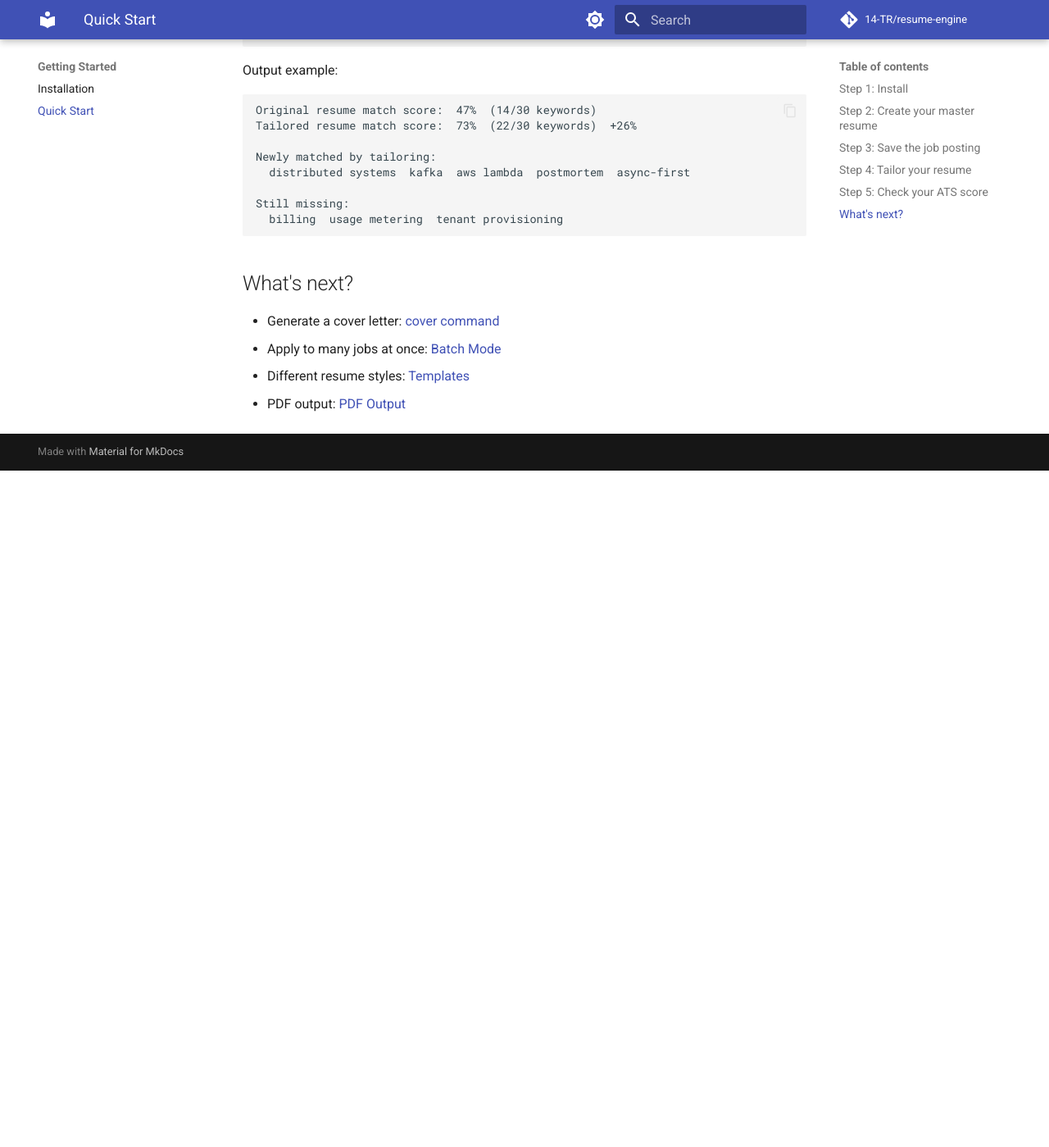
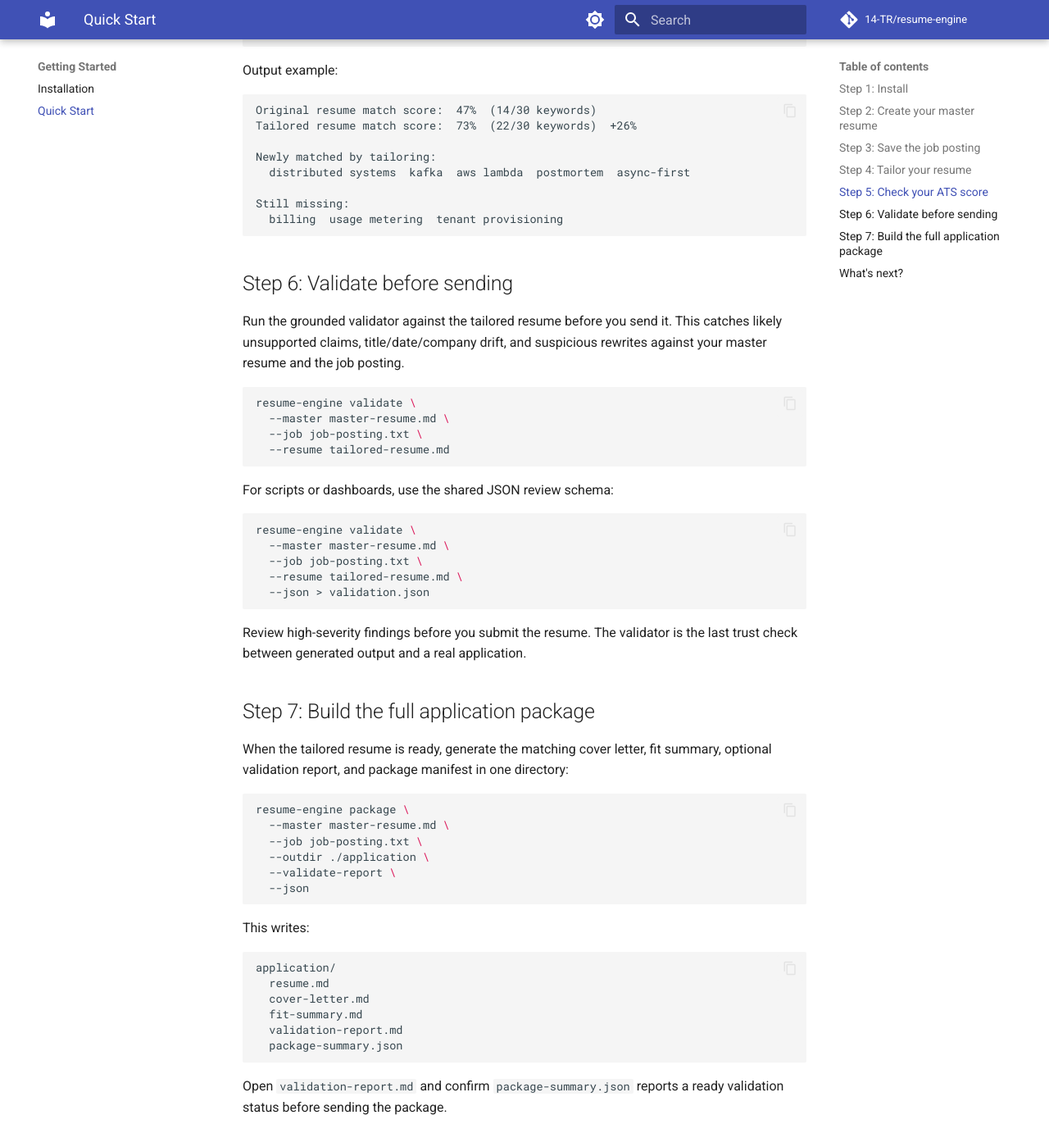
Before and after one commit to 14-TR/resume-engine, an MkDocs documentation site: the page built from docs/getting-started/quickstart.md, in a window 1280 px wide and 1400 px high, scrolled down 1931 px. Shown: the whole window at 82% size. Built offline with MkDocs 1.6.1 and Material for MkDocs 9.7.7, drawn with Linux system fonts in a browser that asks for light colours; comment, search, counter and statistics services are not loaded; before the commit the page ends 2505 px from its top, so only the background shows below that.

Commit message:
docs: extend quickstart trust handoff (#67)

````diff
--- a/docs/getting-started/quickstart.md
+++ b/docs/getting-started/quickstart.md
@@ -94,6 +94,55 @@ Still missing:
   billing  usage metering  tenant provisioning
 ```
 
+## Step 6: Validate before sending
+
+Run the grounded validator against the tailored resume before you send it. This catches likely unsupported claims, title/date/company drift, and suspicious rewrites against your master resume and the job posting.
+
+```bash
+resume-engine validate \
+  --master master-resume.md \
+  --job job-posting.txt \
+  --resume tailored-resume.md
+```
+
+For scripts or dashboards, use the shared JSON review schema:
+
+```bash
+resume-engine validate \
+  --master master-resume.md \
+  --job job-posting.txt \
+  --resume tailored-resume.md \
+  --json > validation.json
+```
+
+Review high-severity findings before you submit the resume. The validator is the last trust check between generated output and a real application.
+
+## Step 7: Build the full application package
+
+When the tailored resume is ready, generate the matching cover letter, fit summary, optional validation report, and package manifest in one directory:
+
+```bash
+resume-engine package \
+  --master master-resume.md \
+  --job job-posting.txt \
+  --outdir ./application \
+  --validate-report \
+  --json
+```
+
+This writes:
+
+```text
+application/
+  resume.md
+  cover-letter.md
+  fit-summary.md
+  validation-report.md
+  package-summary.json
+```
+
+Open `validation-report.md` and confirm `package-summary.json` reports a ready validation status before sending the package.
+
 ## What's next?
 
 - Generate a cover letter: [cover command](../reference/commands.md#cover)
````
Also changed, not shown: docs/changelog.md (+1 -0 lines), 1 other file.
